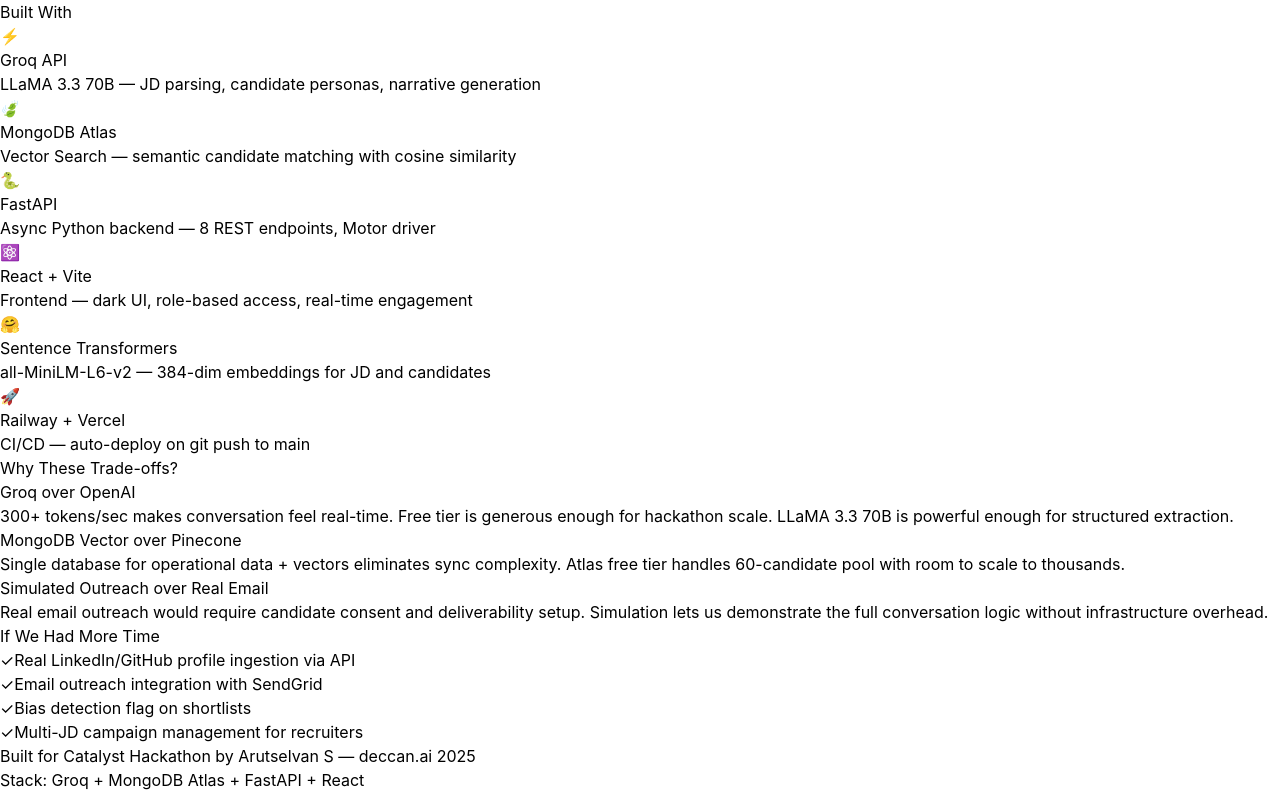
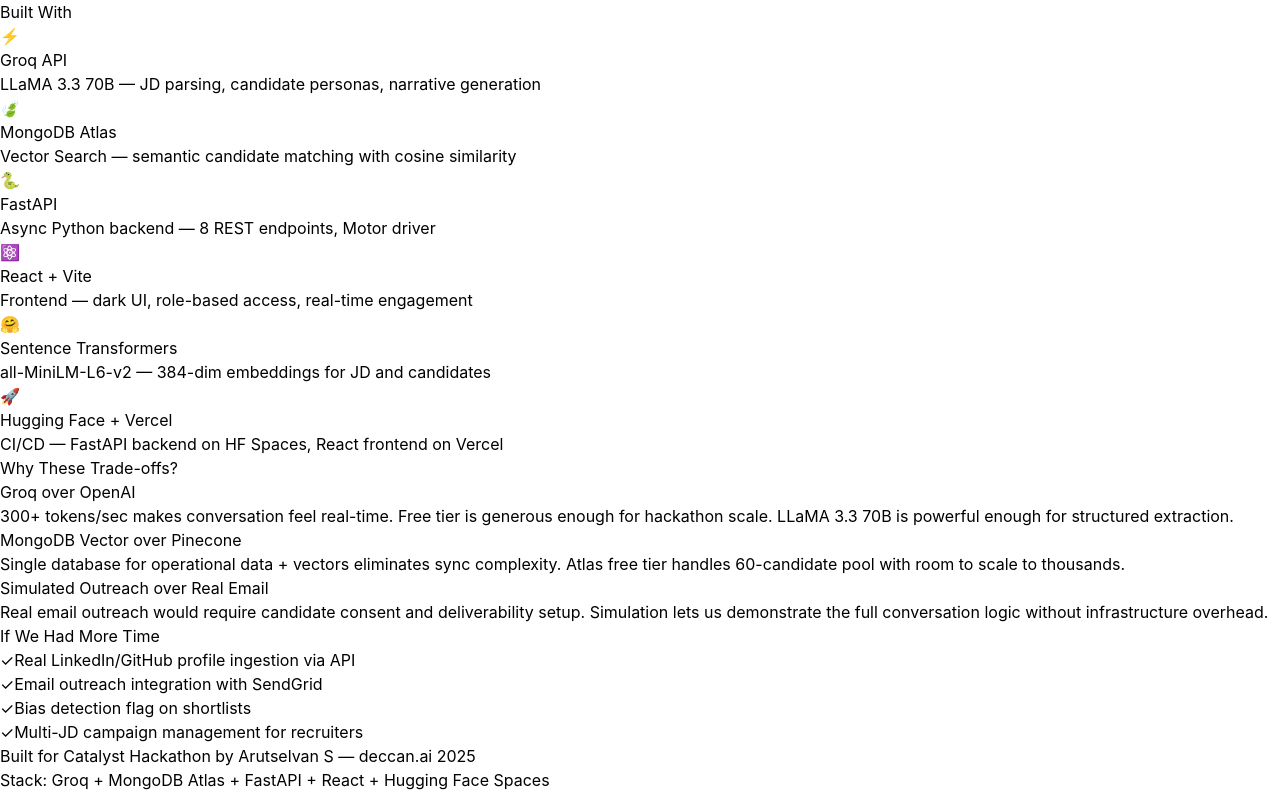
Before and after one commit to Arul123457/catalyst-talent-agent, a React (Vite) app in the folder frontend/: page /about in a window 1280 px wide. Shown: the part 896-1688 px from the top of the page. Built offline with nearby package versions, Linux system fonts and the light colour scheme; no server answers.

Commit message:
changing the about page into hf deployment

```diff
--- a/frontend/src/pages/About.jsx
+++ b/frontend/src/pages/About.jsx
@@ -177,8 +177,8 @@
             {/* Deployment */}
             <div className="bg-gray-800 rounded-lg p-6 hover:bg-gray-750 transition">
               <div className="text-4xl mb-3">🚀</div>
-              <h3 className="text-xl font-bold mb-2">Railway + Vercel</h3>
-              <p className="text-gray-400 text-sm">CI/CD — auto-deploy on git push to main</p>
+              <h3 className="text-xl font-bold mb-2">Hugging Face + Vercel</h3>
+              <p className="text-gray-400 text-sm">CI/CD — FastAPI backend on HF Spaces, React frontend on Vercel</p>
             </div>
           </div>
         </div>
@@ -247,7 +247,7 @@
             Built for Catalyst Hackathon by <span className="text-white font-semibold">Arutselvan S</span> — deccan.ai 2025
           </p>
           <p className="text-gray-500">
-            Stack: Groq + MongoDB Atlas + FastAPI + React
+            Stack: Groq + MongoDB Atlas + FastAPI + React + Hugging Face Spaces
           </p>
         </div>
       </div>
```
